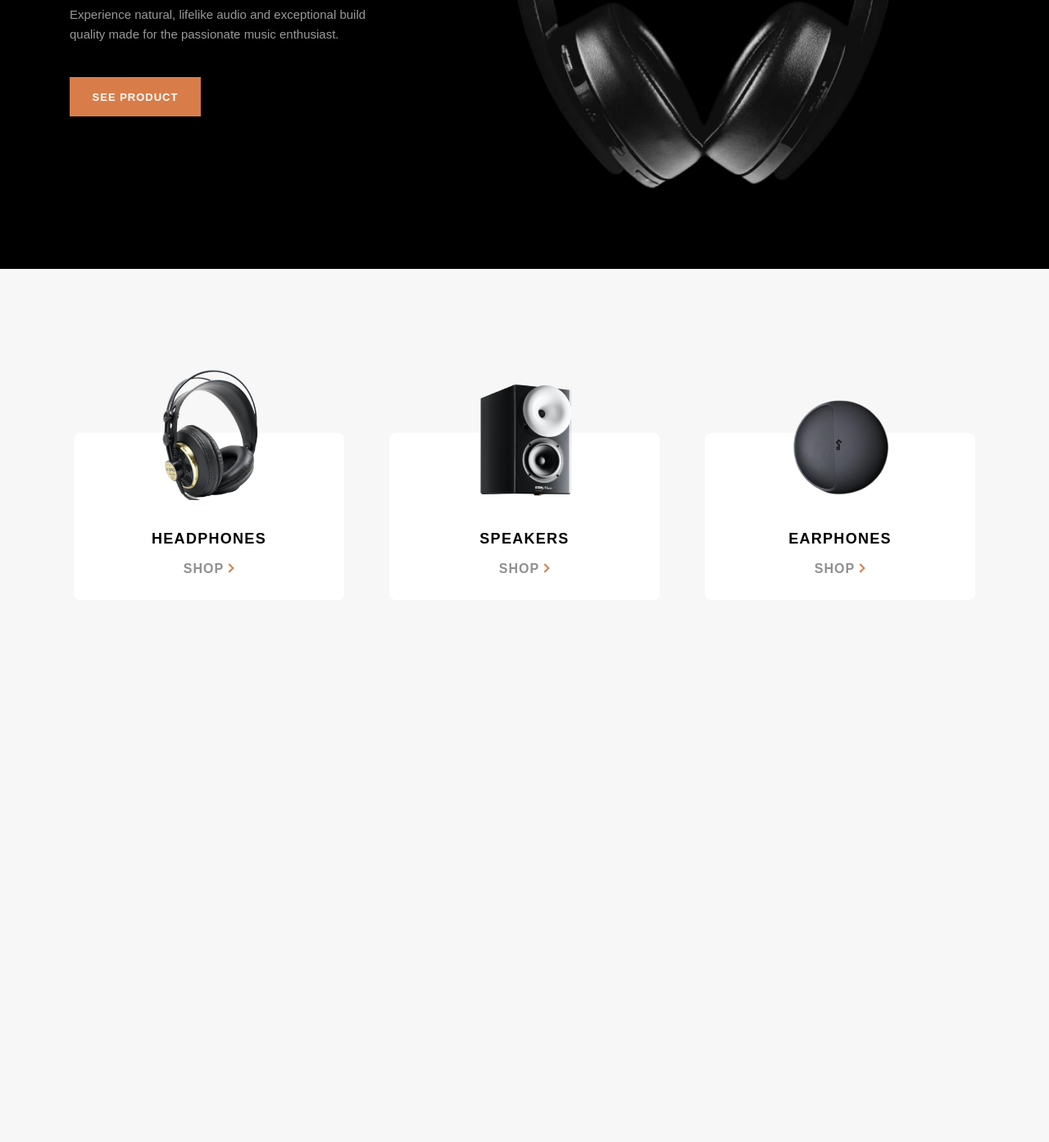
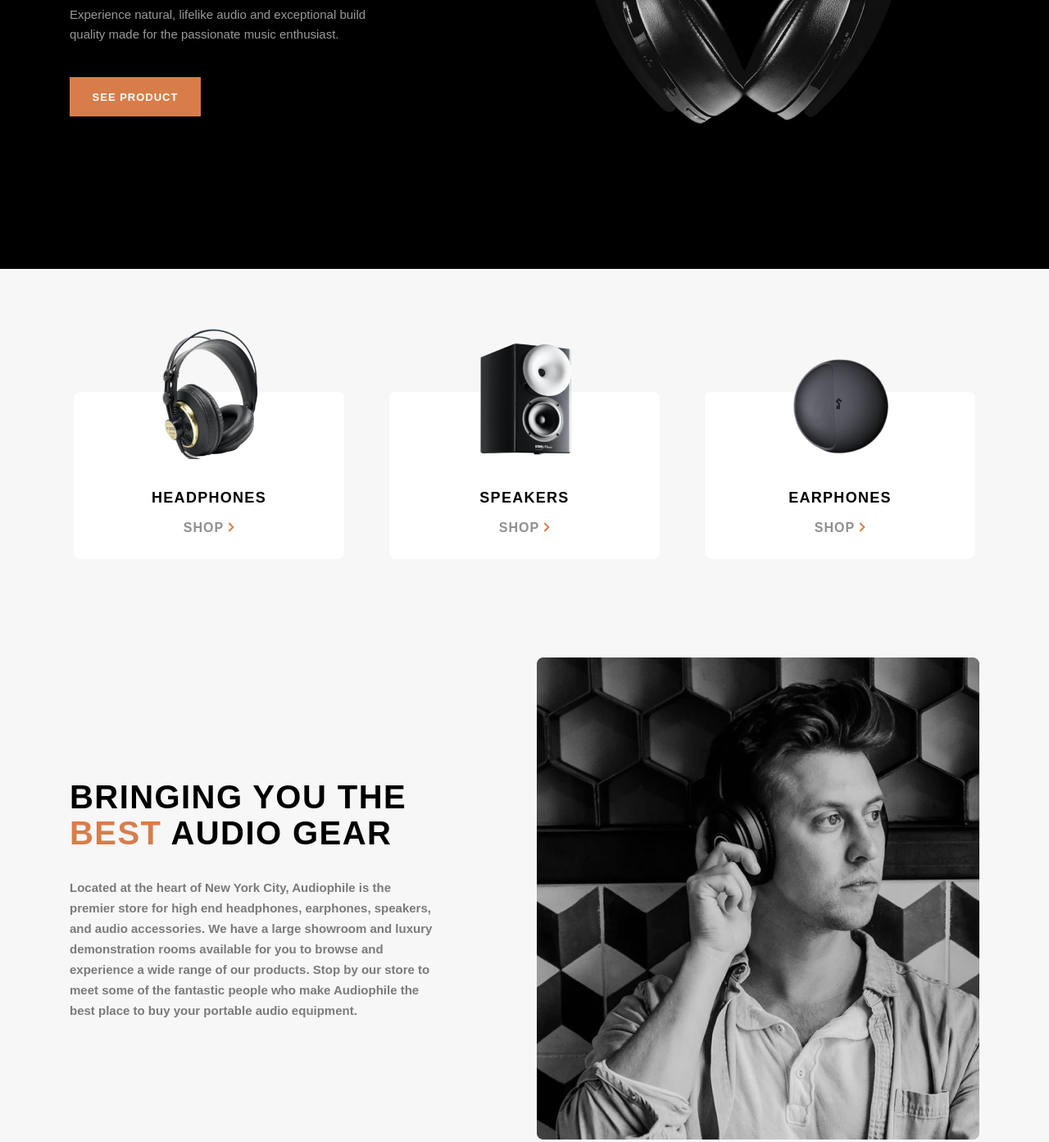
Before and after one commit to beradzee/Re_Giorgi_ManueeL, a plain HTML site: page index.html in a window 1280 px wide. Shown: the part 406-1799 px from the top of the page at 82% size. Before the commit the page ends 1600 px from the top, so only its background shows below. Drawn offline with Linux system fonts and the light colour scheme.

Commit message:
VIGACA KACI
DIAX

```diff
--- a/index.html
+++ b/index.html
@@ -103,6 +103,20 @@
         </div>
     </section>
 
+    <section class="Ad_section">
+        <div class="Ad_content">
+            <h3 class="title">Bringing you the <span>best</span> audio gear</h3>
+            <p class="description">Located at the heart of New York City, Audiophile is the premier store for high end
+                headphones,
+                earphones, speakers, and audio accessories. We have a large showroom and luxury demonstration rooms
+                available for you to browse and experience a wide range of our products. Stop by our store to meet some
+                of the fantastic people who make Audiophile the best place to buy your portable audio equipment.</p>
+        </div>
+        <div class="img_div">
+            <img src="assets/webp/Bitmap-_4_.webp" alt="">
+        </div>
+    </section>
+
 
     <script src="script.js"></script>
 </body>
--- a/styles/components/_header.scss
+++ b/styles/components/_header.scss
@@ -66,7 +66,8 @@ body {
       }
 
       .header_content {
-        max-width: 1100px;
+        max-width: 1130px;
+        padding: 0 10px;
         width: 100%;
         background-color: $black-color;
         @extend %flex;
--- a/styles/components/_main.scss
+++ b/styles/components/_main.scss
@@ -2,7 +2,8 @@
   background-color: $black-color;
 
   .products {
-    width: 1110px;
+    max-width: 1110px;
+    width: 100%;
     margin: 0 auto;
     background-color: $black-color;
     height: 400px;
@@ -10,11 +11,23 @@
     height: 633px;
     justify-content: space-between;
 
+    @media (max-width: 1000px) {
+      position: relative;
+      justify-content: center;
+      align-self: center;
+    }
+
     .product_content {
       padding-top: 128px;
       width: 400px;
       display: flex;
       flex-direction: column;
+      @media (max-width: 1000px) {
+        position: absolute;
+        z-index: 3;
+        align-items: center;
+        text-align: center;
+      }
 
       .new_p {
         color: #989898;
@@ -69,9 +82,16 @@
     }
 
     .product_img {
-      height: 633px;
+      height: 581px;
+      @media (max-width: 1000px) {
+        position: absolute;
+        z-index: 2;
+      }
       img {
-        height: 100%;
+        width: 100%;
+        @media (max-width: 1000px) {
+          height: 100%;
+        }
       }
     }
   }
@@ -81,12 +101,23 @@
   max-width: 1100px;
   margin: 0 auto;
   width: 100%;
-  margin-top: 200px;
+  margin-top: 150px;
   display: flex;
   justify-content: space-between;
+  @media (max-width: 770px) {
+    flex-direction: column;
+    margin-top: 120px;
+    padding: 0 40px;
+  }
   .box {
     flex-direction: column;
     flex: 0.3;
+    @media (max-width: 770px) {
+      margin-top: 0;
+      &:not(:first-child) {
+        margin-top: 88px;
+      }
+    }
 
     .box-container {
       height: 204px;
@@ -129,3 +160,40 @@
     }
   }
 }
+
+.Ad_section {
+  max-width: 1130px;
+  padding: 0 10px;
+  width: 100%;
+  margin: 0 auto;
+  margin-top: 120px;
+  display: flex;
+  align-items: center;
+  justify-content: space-between;
+  @media (max-width: 1050px) {
+    flex-direction: column-reverse;
+  }
+  .Ad_content {
+    max-width: 445px;
+    width: 100%;
+    .title {
+      font-family: sans-serif;
+      font-weight: 700;
+      line-height: 44px;
+      letter-spacing: 1.43px;
+      font-size: 40px;
+      text-transform: uppercase;
+    }
+    span {
+      color: $orange-color;
+    }
+    .description {
+      font-size: 15px;
+      line-height: 25px;
+      font-weight: 700;
+      font-family: sans-serif;
+      margin-top: 32px;
+      opacity: 50%;
+    }
+  }
+}
```
Also changed, not shown: assets/webp/Bitmap-_4_.webp (added), styles/global.css, 1 other file.
